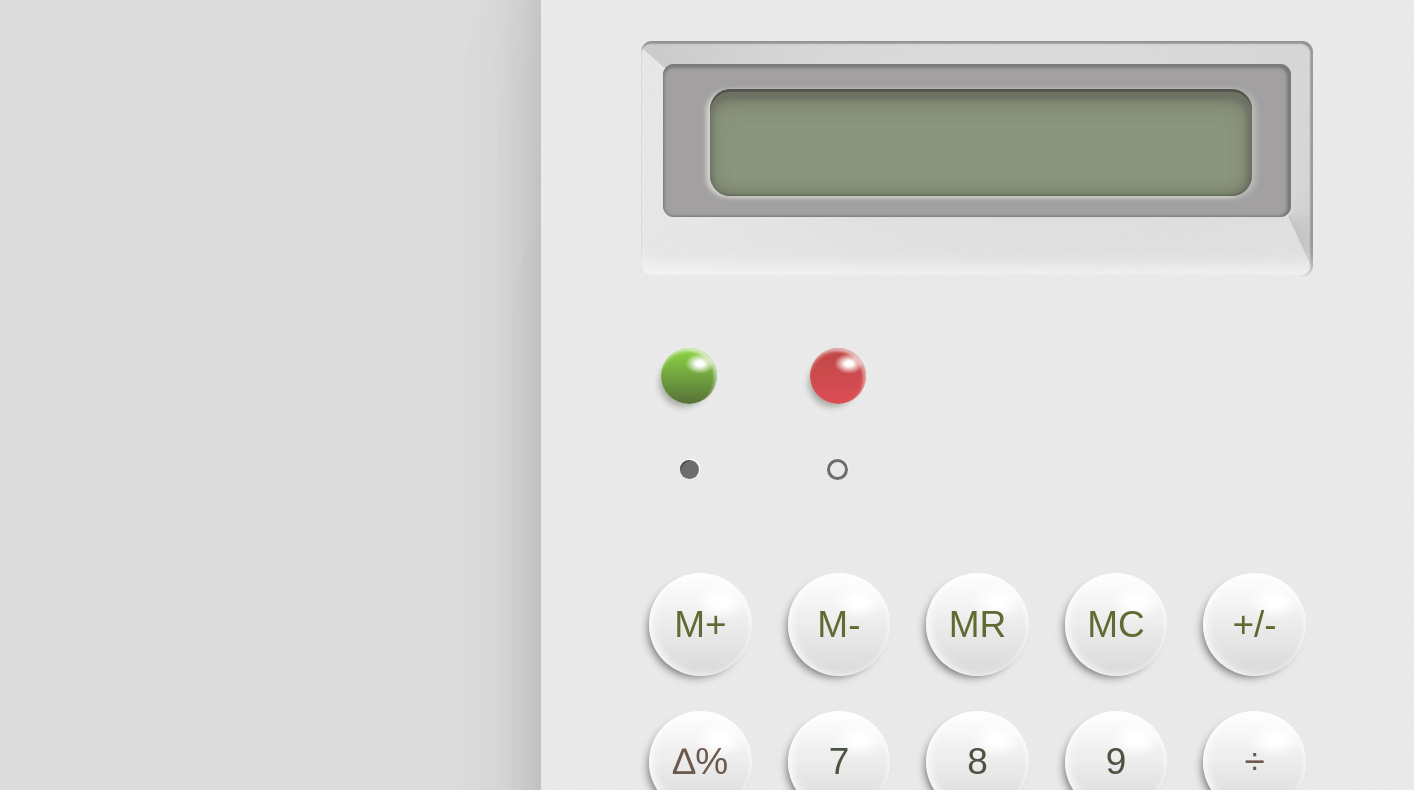
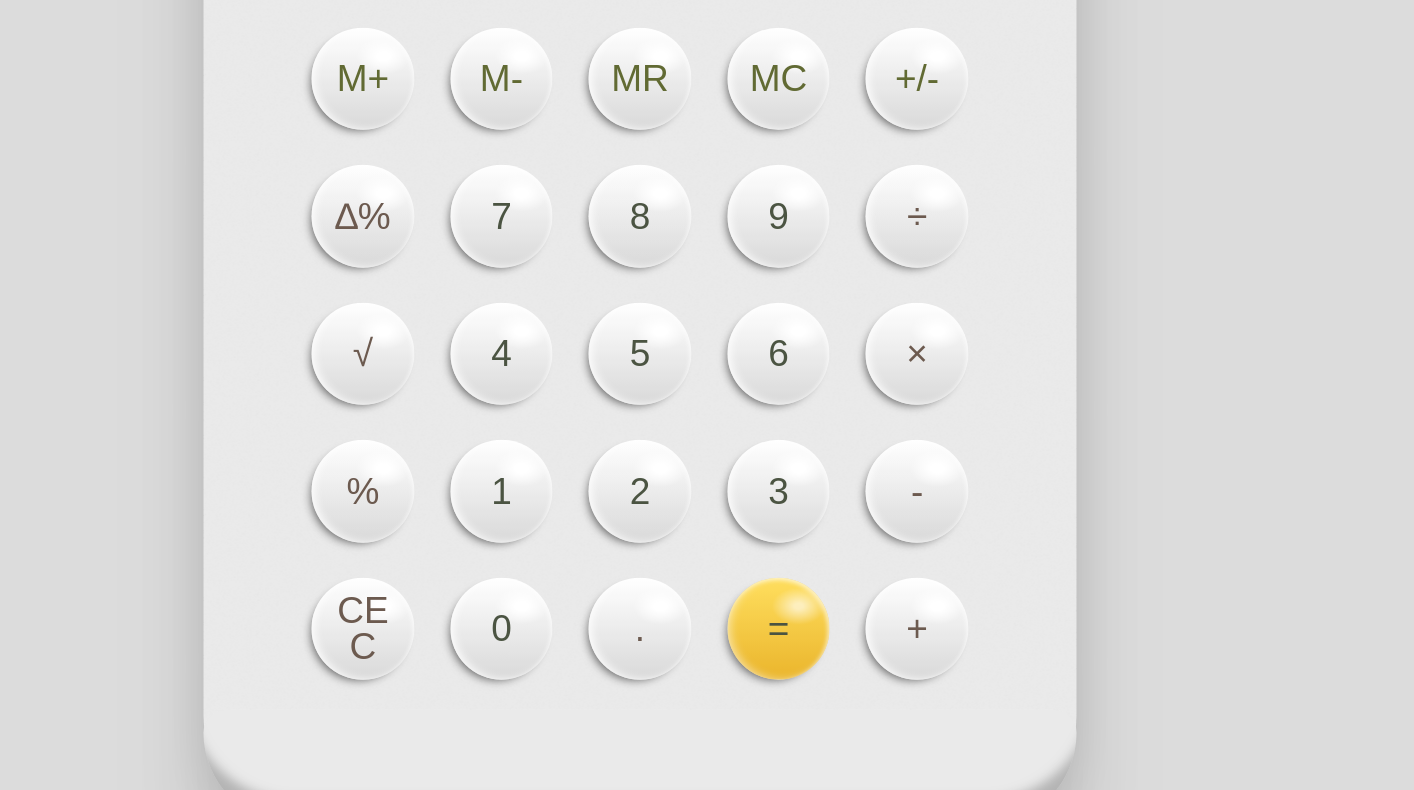
Before and after one commit to oscar-mac/im-2310-a3, a plain HTML site: page index.html in a window 1280 px wide. Shown: the part 353-1143 px from the top of the page, 1414 px wide, since content can reach past the window. Drawn offline with Linux system fonts and the light colour scheme.

Commit message:
Update style.css

```diff
--- a/style.css
+++ b/style.css
@@ -11,12 +11,14 @@ body {
   position: absolute;
   width: 873px;
   height: 1554.73px;
-	left: 541px;
-	top: 168.36px;
+  left: 50%;
+  top: 50%;
+  transform: translate(-50%, -50%);
   background-color: var(--calculatorGray);
   box-shadow: 0px 364.775px 146.183px rgba(0, 0, 0, 0.01), 0px 204.93px 122.958px rgba(0, 0, 0, 0.05), 0px 91.5352px 91.5352px rgba(0, 0, 0, 0.09), 0px 23.2254px 50.5493px rgba(0, 0, 0, 0.1), 0px 0px 0px rgba(0, 0, 0, 0.1);
   border-radius: 27.3239px 27.3239px 109.296px 109.296px;
 }
+
 
 .on-off-container {
 	position: absolute;
```
Lines whose indentation alone changed are shown as unchanged.
